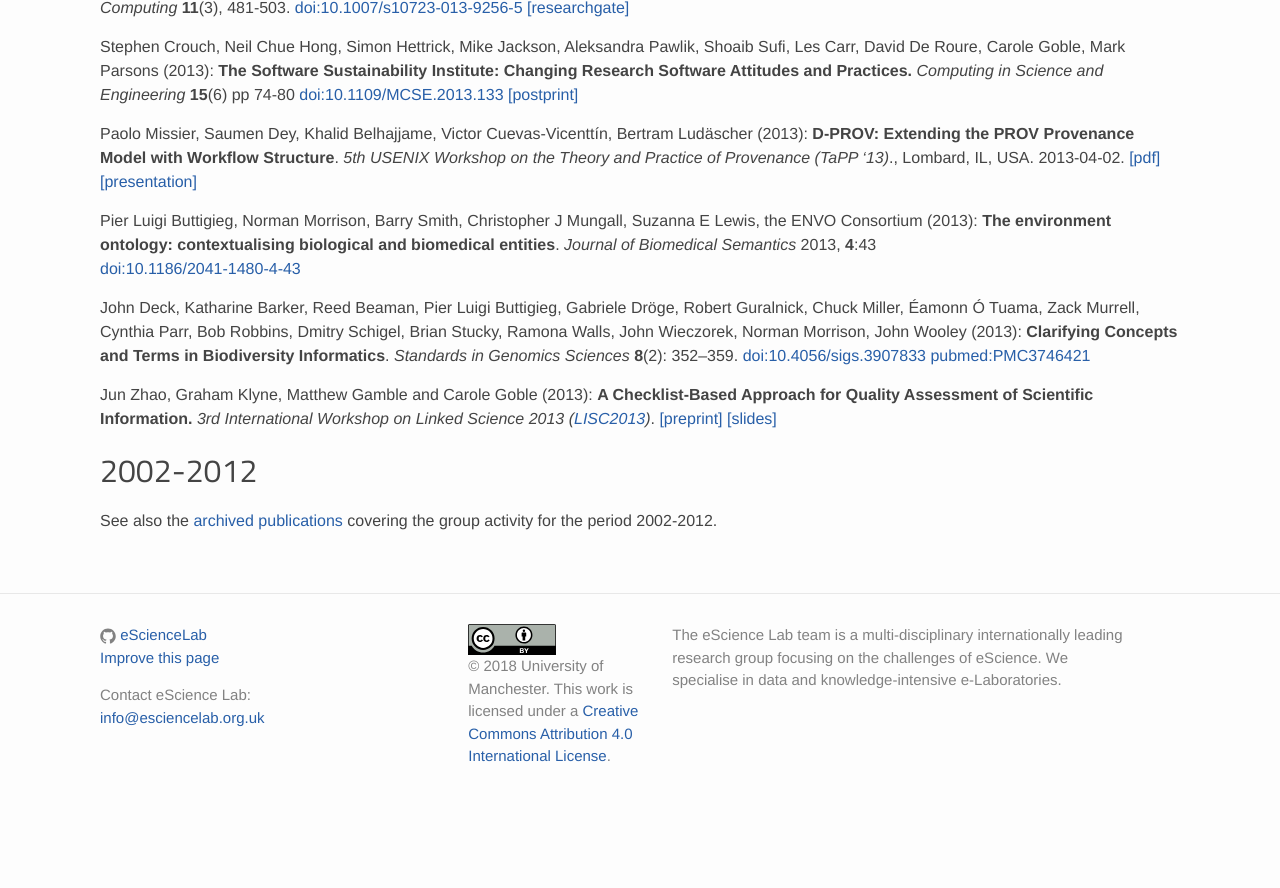
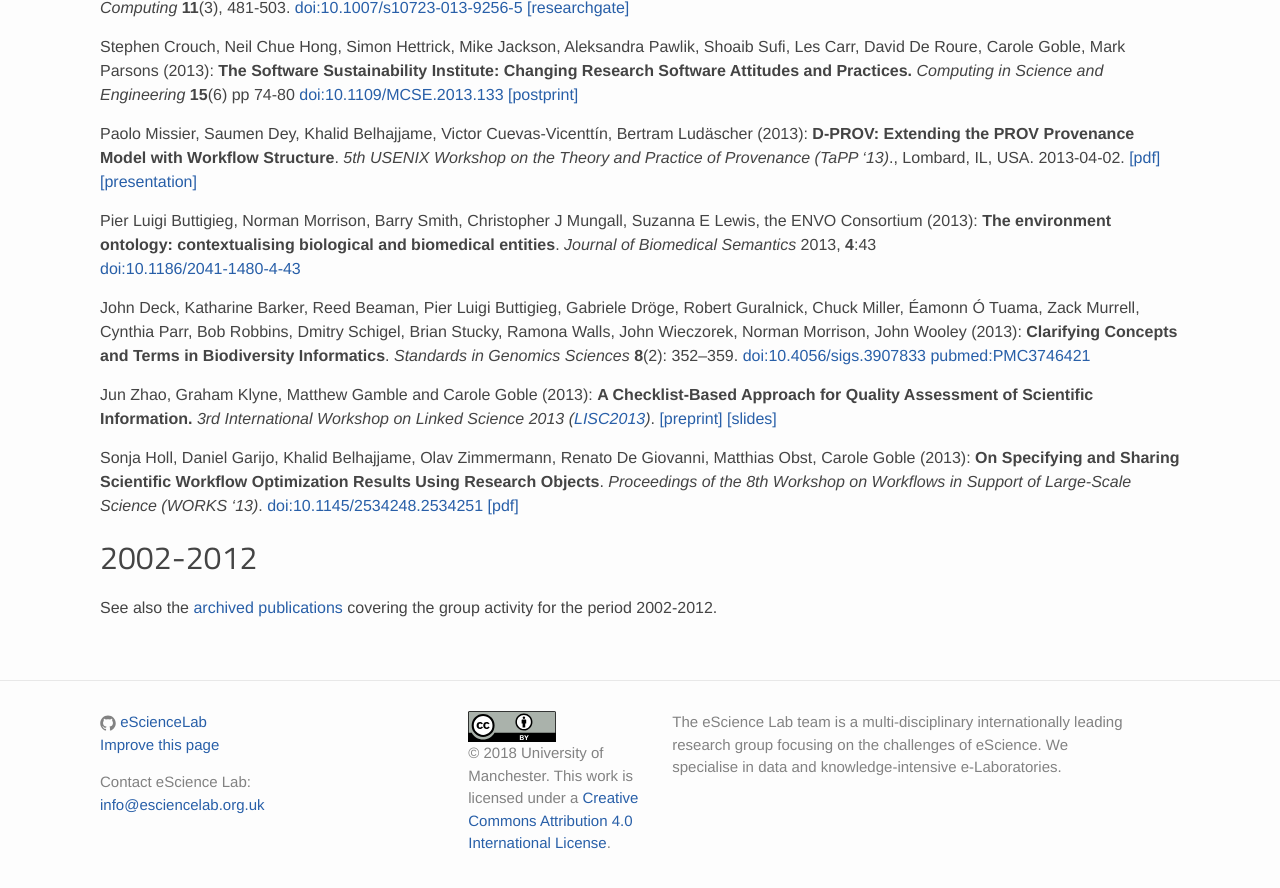
Before and after one commit to eScienceLab/eScienceLab.github.io, a Jekyll site: the page built from publications/index.md, in a window 1280 px wide and 900 px high, scrolled down 7357 px. Shown: the top 888 px of the window. Built offline with Jekyll 4.4.1, drawn with Linux system fonts in a browser that asks for light colours; comment, search, counter and statistics services are not loaded; before the commit the page ends 8170 px from its top, so only the background shows below that.

Commit message:
Added https://doi.org/10.1145/2534248.2534251

```diff
--- a/publications/index.md
+++ b/publications/index.md
@@ -468,6 +468,12 @@ _Standards in Genomics Sciences_ **8**(2): 352–359.
 
 Jun Zhao, Graham Klyne, Matthew Gamble and Carole Goble (2013): **A Checklist-Based Approach for Quality Assessment of Scientific Information.** _3rd International Workshop on Linked Science 2013 ([LISC2013](http://linkedscience.org/events/lisc2013/))_.  [[preprint]](http://linkedscience.org/wp-content/uploads/2013/04/paper5.pdf) [[slides]](https://cdn.rawgit.com/wf4ever/ro-manager/master/doc/Presentations/20130910-LISC-2013-Checklist-presentation.pdf)
 
+Sonja Holl, Daniel Garijo, Khalid Belhajjame, Olav Zimmermann, Renato De Giovanni, Matthias Obst, Carole Goble (2013):
+**On Specifying and Sharing Scientific Workflow Optimization Results Using Research Objects**.
+_Proceedings of the 8th Workshop on Workflows in Support of Large-Scale Science (WORKS '13)_.
+[doi:10.1145/2534248.2534251](https://doi.org/10.1145/2534248.2534251)
+[[pdf]](http://dgarijo.com/papers/works13.pdf)
+
 ## 2002-2012
 
 See also the
```
